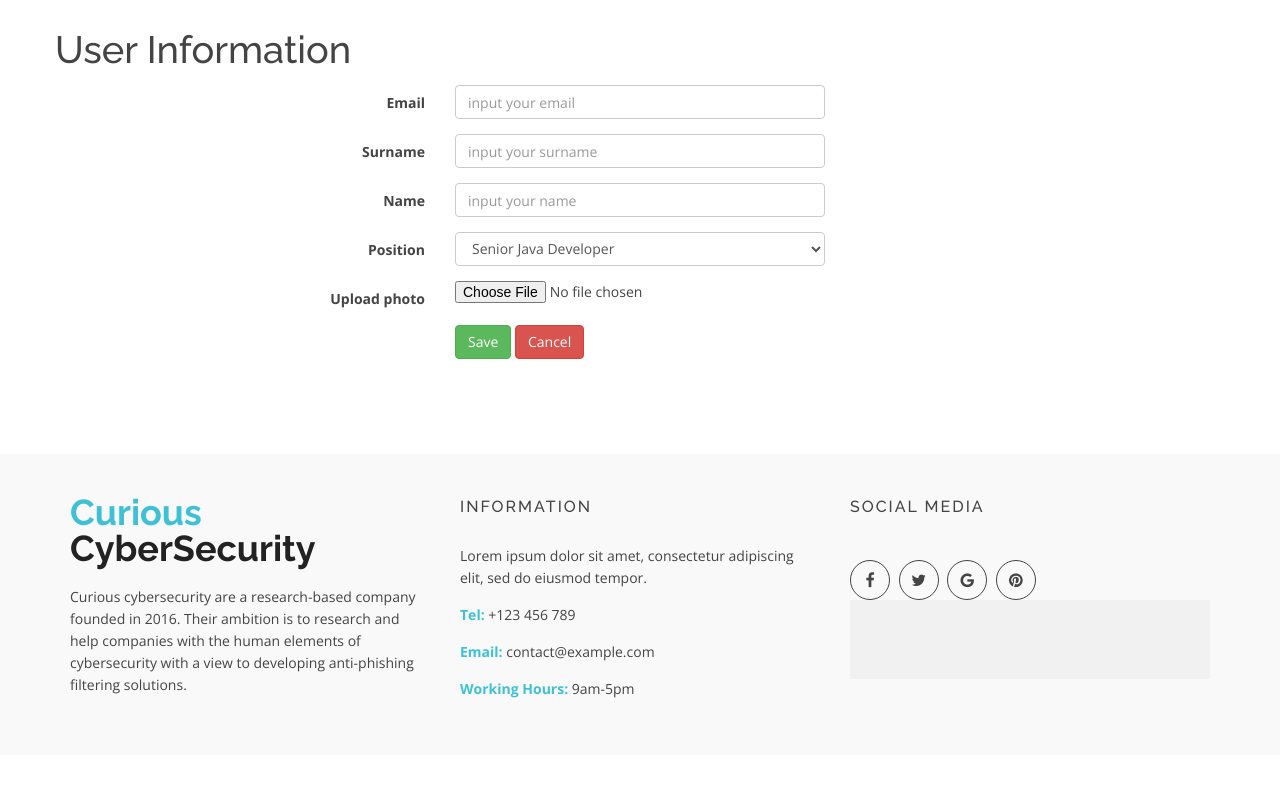
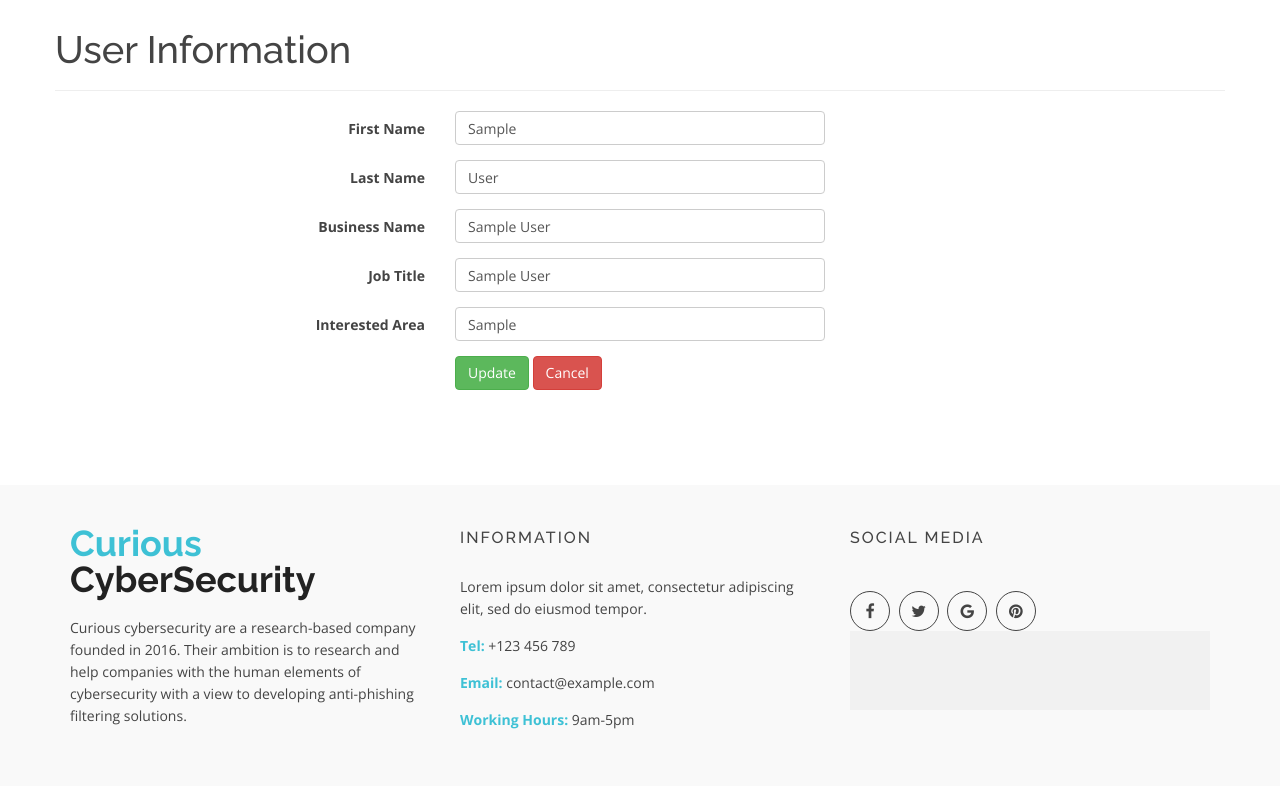
Before and after one commit to nk-coder/dw-summer19, a PHP site: page /editUserProfile.php?id=1 in a window 1280 px wide. Shown: the part 70-856 px from the top of the page. Before the commit the page ends 768 px from the top, so only its background shows below. Run offline with PHP 8.4, Linux system fonts and the light colour scheme; tables that the repository leaves empty or names only in its code hold one stand-in row (values such as "Sample post").

Commit message:
edit index page design and complete the user updation

```diff
--- a/editUserProfile.php
+++ b/editUserProfile.php
@@ -1,69 +1,153 @@
 <?php
+include_once("db_config/config.php");
 include_once('template/header.php');
 include_once('template/nav.php');
+?>
+<!-- collect data according to logged in user -->
+<?php
+	$userId = $_GET['id'];
+	$UserQuery = mysqli_query($con,"SELECT * FROM users WHERE id='$userId'");
 
+	$uq=mysqli_fetch_array($UserQuery);
+	$userID = $uq['id'];
+	$fname = $uq['first_name'];
+	$lname = $uq['last_name'];
+	$business_name = $uq['business_name'];
+	$job_title = $uq['job_title'];
+	$interested_area = $uq['interested_area'];
+?>
+
+<!-- submit update data -->
+
+
+<?php
+    $error_collect = array();
+	if (isset($_POST['login_submit'])) {
+		//First name
+		$fname = strip_tags($_POST['fname']); //Remove html tags
+		$fname = str_replace(' ', '', $fname); //remove spaces
+		$fname = ucfirst(strtolower($fname)); // uppercase first letter
+		$_SESSION['fname'] = $fname; // Store first name into session variable.
+
+		//Last name
+		$lname = strip_tags($_POST['lname']); //Remove html tags
+		$lname = str_replace(' ', '', $lname); //remove spaces
+		$lname = ucfirst(strtolower($lname)); // uppercase first letter
+		$_SESSION['lname'] = $lname; // Store last name into session variable.
+
+		//Business name
+		$business_name = strip_tags($_POST['business_name']); //Remove html tags
+		$business_name = str_replace(' ', '', $business_name); //remove spaces
+		$business_name = ucfirst(strtolower($business_name)); // uppercase first letter
+		$_SESSION['business_name'] = $business_name; // Store last name into session variable.
+
+		//Job title
+		$job_title = strip_tags($_POST['job_title']); //Remove html tags
+		$job_title = str_replace(' ', '', $job_title); //remove spaces
+		$job_title = ucfirst(strtolower($job_title)); // uppercase first letter
+		$_SESSION['job_title'] = $job_title; // Store last name into session variable.
+
+		//Interested Area
+		$interested_area = strip_tags($_POST['interested_area']); //Remove html tags
+		$interested_area = str_replace(' ', '', $interested_area); //remove spaces
+		$interested_area = ucfirst(strtolower($interested_area)); // uppercase first letter
+		$_SESSION['interested_area'] = $interested_area; // Store last name into session variable.
+
+		if (empty($fname) || empty($lname) || empty($business_name)){
+            array_push ($error_collect,"All Field must be filled out");
+        }
+        if(empty($error_collect)){
+            $update_query = mysqli_query($con, "UPDATE `users` SET `first_name`= '$fname',`last_name`='$lname',`business_name`='$business_name',`job_title`='$job_title',`interested_area`='$interested_area' WHERE id='$userId'");
+            array_push($error_collect, "Your Updated successfully");
+
+        }
+	}
 ?>
 
 <div class="services-area area-padding">
 	<div class="container">
 		<div class="row">
-			<h2>User Information</h2>
+			<h2>User Information</h2><hr>
 
-			<form class="form-horizontal">
+			<div>
+                    <?php if(in_array("Your Updated successfully", $error_collect)) echo "<h3><span style='color: #27ae60; text-align:center''>Your Updated successfully.</span></h3><br />";?>
+                    <?php if(in_array("All Field must be filled out", $error_collect)) echo "<h3><span style='color: #e74c3c; text-align:center'>All Field must be filled out</span></h3><br />";?>
+                </div>
+
+			<form class="form-horizontal" action="" method="POST">
 				<fieldset>
 
 					<!-- Form Name -->
 					<!-- Text input-->
 					<div class="form-group">
-				  <label class="col-md-4 control-label" for="textinput">Email</label>
+					  <label class="col-md-4 control-label" for="fname">First Name</label>
 					  <div class="col-md-4">
-				  	<input id="textinput" name="textinput" placeholder="input your email" class="form-control input-md" required="" type="text">
+					  	<input id="fname" name="fname" class="form-control input-md" required="" type="text" value="<?php echo $fname ?>">
 					  </div>
 					</div>
 
 					<!-- Text input-->
 					<div class="form-group">
-				  <label class="col-md-4 control-label" for="textinput">Surname</label>
+					  <label class="col-md-4 control-label" for="lname">Last Name</label>
 					  <div class="col-md-4">
-				  	<input id="textinput" name="textinput" placeholder="input your surname" class="form-control input-md" required="" type="text">
+					  	<input id="lname" name="lname" class="form-control input-md" required="" type="text" value="<?php echo $lname ?>">
 
 					  </div>
 					</div>
 
 					<!-- Text input-->
 					<div class="form-group">
-				  <label class="col-md-4 control-label" for="textinput">Name</label>
+					  <label class="col-md-4 control-label" for="business_name">Business Name</label>
 					  <div class="col-md-4">
-				  	<input id="textinput" name="textinput" placeholder="input your name" class="form-control input-md" required="" type="text">
+					  	<input id="business_name" name="business_name" class="form-control input-md" required="" type="text" value="<?php echo $business_name ?>">
+
+					  </div>
+					</div>
+
+					<!-- Text input-->
+					<div class="form-group">
+					  <label class="col-md-4 control-label" for="job_title">Job Title</label>
+					  <div class="col-md-4">
+					  	<input id="job_title" name="job_title" class="form-control input-md" required="" type="text" value="<?php echo $job_title ?>">
+
+					  </div>
+					</div>
+
+					<!-- Text input-->
+					<div class="form-group">
+					  <label class="col-md-4 control-label" for="interested_area">Interested Area</label>
+					  <div class="col-md-4">
+					  	<input id="interested_area" name="interested_area" class="form-control input-md" required="" type="text" value="<?php echo $interested_area ?>">
 
 					  </div>
 					</div>
 
 					<!-- Select Basic -->
-				<div class="form-group">
-				  <label class="col-md-4 control-label" for="selectbasic">Position</label>
+					<!-- <div class="form-group">
+					  <label class="col-md-4 control-label" for="job_title">Job Title</label>
 					  <div class="col-md-4">
-				    <select id="selectbasic" name="selectbasic" class="form-control">
+					    <select id="job_title" name="job_title" class="form-control">
 					      <option value="1">Senior Java Developer</option>
 					      <option value="2">Project Manager</option>
 					    </select>
 					  </div>
-				</div>
+					</div> -->
 
 					<!-- File Button -->
-				<div class="form-group">
+					<!-- <div class="form-group">
 					  <label class="col-md-4 control-label" for="uploadPhoto">Upload photo</label>
 					  <div class="col-md-4">
 					    <input id="uploadPhoto" name="uploadPhoto" class="input-file" type="file">
 					  </div>
-				</div>
+					</div> -->
+
 
 					<!-- Button (Double) -->
 					<div class="form-group">
 					  <label class="col-md-4 control-label" for="save"></label>
 					  <div class="col-md-8">
-				    <button id="save" name="save" class="btn btn-success">Save</button>
-				    <button id="cancel" name="cancel" class="btn btn-danger">Cancel</button>
+					    <button id="save" name="login_submit" class="btn btn-success">Update</button>
+					    <button id="cancel" href="userProfile.php" name="cancel" class="btn btn-danger">Cancel</button>
 					  </div>
 					</div>
 				</fieldset>
@@ -71,4 +155,5 @@ include_once('template/nav.php');
 		</div>
 	</div>
 </div>
+
 <?php include_once('template/footer.php');
```
Also changed, not shown: index.php (+7 -7 lines). Lines whose indentation alone changed are shown as unchanged.
